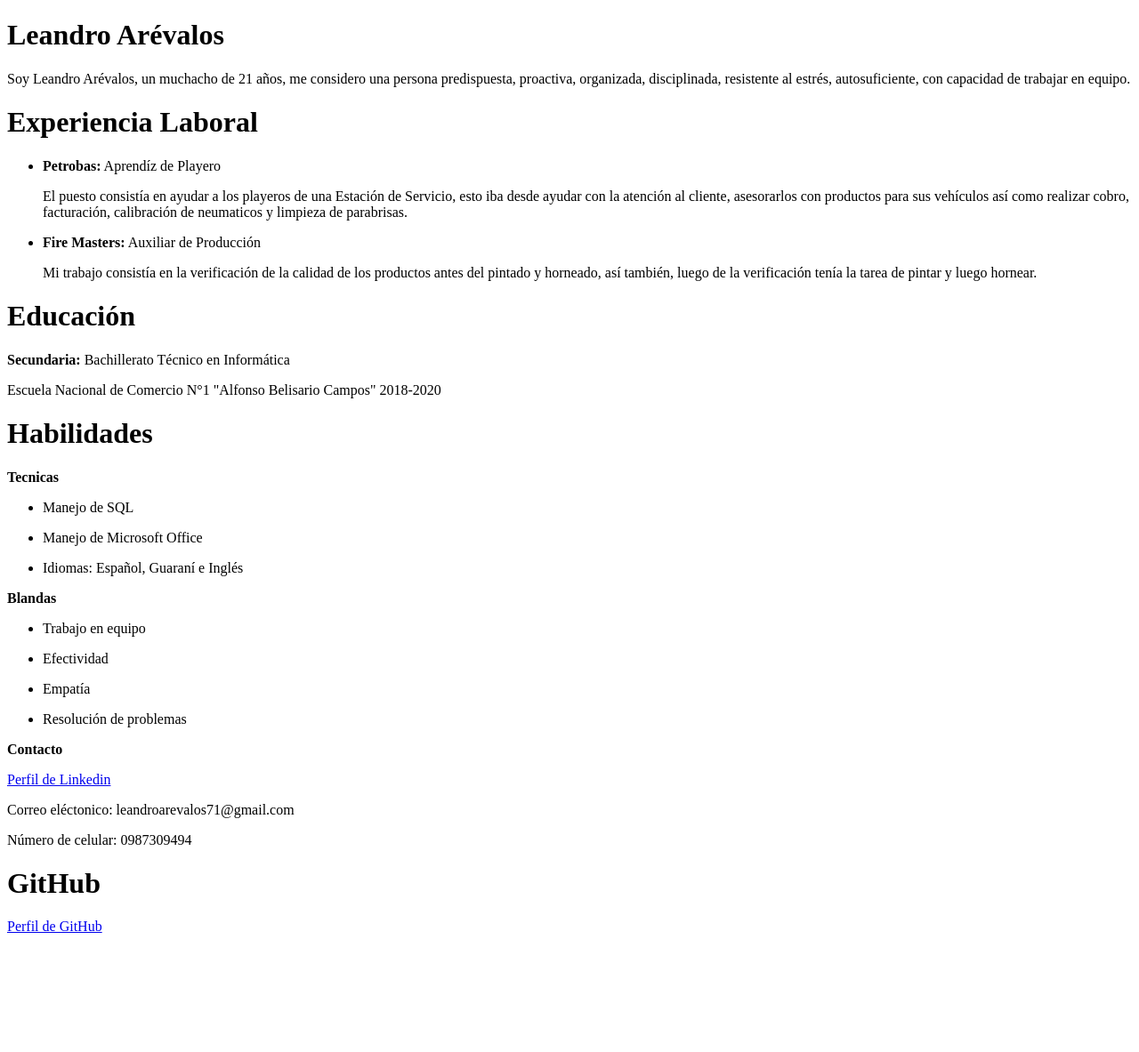
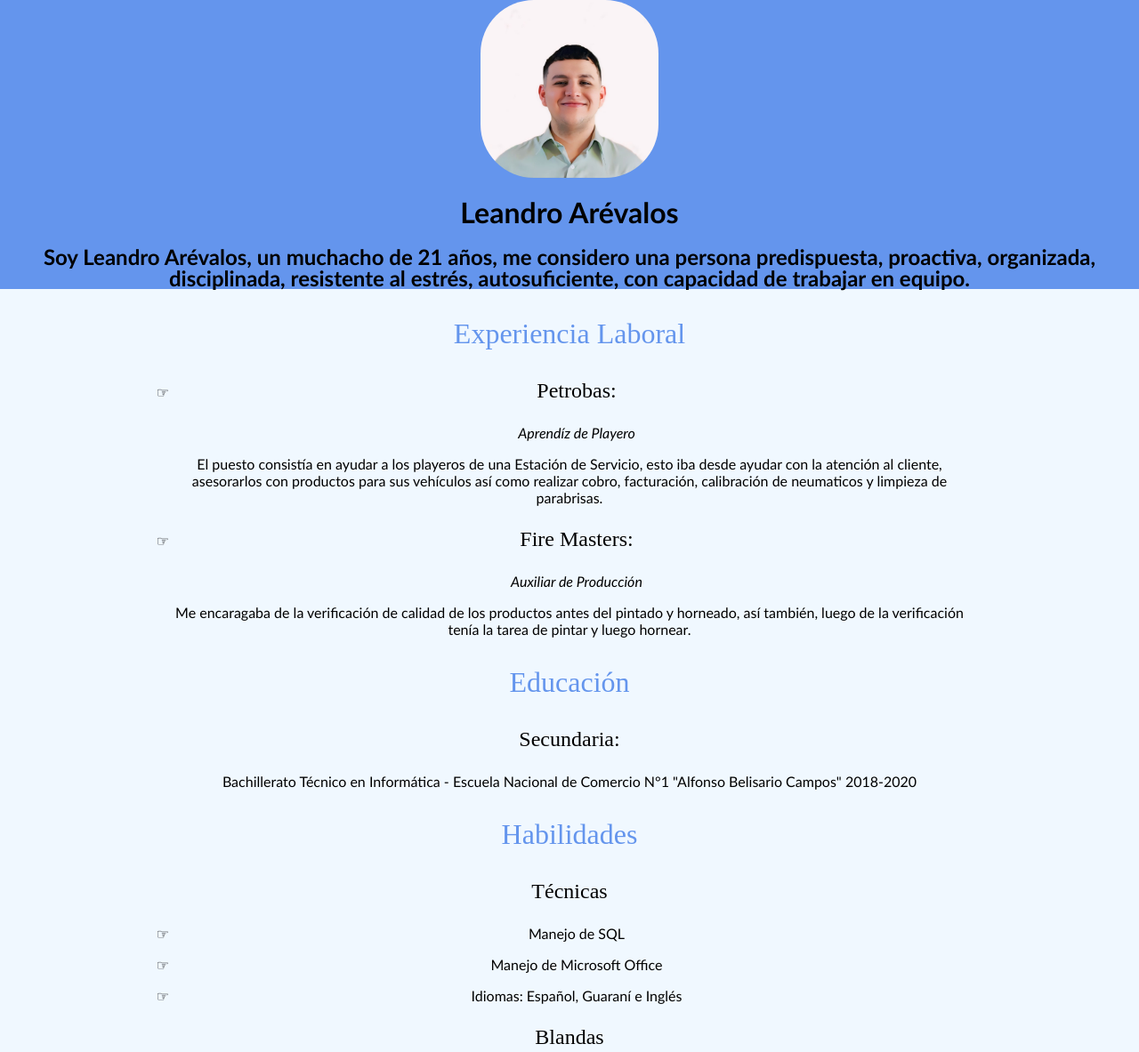
Before and after one commit to Lequi03/Mi_CV, a plain HTML site: page index.html in a window 1280 px wide. Shown: the top 1183 px of the page at 89% size. Before the commit the page ends 1067 px from the top, so only its background shows below. Drawn offline with Linux system fonts and the light colour scheme.

Commit message:
CV_estilizado

```diff
--- a/index.html
+++ b/index.html
@@ -4,77 +4,90 @@
     <meta charset="UTF-8" />
     <meta name="viewport" content="width=device-width, initial-scale=1.0" />
     <title>CV_Leandro_Arevalos</title>
+    <link rel="stylesheet" href="style.css" />
   </head>
-
   <body>
-
-  <header>
-  <p class="titulos"><h1>Leandro Arévalos</h1></p>
-  <p>
-    Soy Leandro Arévalos, un muchacho de 21 años, me considero una persona
-    predispuesta, proactiva, organizada, disciplinada, resistente al estrés,
-    autosuficiente, con capacidad de trabajar en equipo.
-  </p>
-</header>
-    <div>
-      <p class="titulos"><h1>Experiencia Laboral</h1></p>
+      <div class="cabecera">
+        <div class="fotoperfil1">
+          <img class="fotoperfil" src="CARA.jpg" width="200" height="200" />
+        </div>
+        <div class="nombre">
+          <h1>Leandro Arévalos</h1>
+        </div>
+        <div class="descripcion">
+          <h2>
+            Soy Leandro Arévalos, un muchacho de 21 años, me considero una
+            persona predispuesta, proactiva, organizada, disciplinada,
+            resistente al estrés, autosuficiente, con capacidad de trabajar en
+            equipo.
+          </h2>
+        </div>
+      </div>
+    <div class="contenido">
+      <section class="experiencias">
+        <p class="titulos">Experiencia Laboral</p>
         <ul>
           <li>
-          <p class="titulos"><strong>Petrobas:</strong> Aprendíz de Playero</p>
+            <p class="titulos2">Petrobas:</p>
+            <p class="titulos3">Aprendíz de Playero</p>
           </li>
           <p>
             El puesto consistía en ayudar a los playeros de una Estación de
             Servicio, esto iba desde ayudar con la atención al cliente,
-          asesorarlos con productos para sus vehículos así como realizar cobro,
-          facturación, calibración de neumaticos y limpieza de parabrisas.
+            asesorarlos con productos para sus vehículos así como realizar
+            cobro, facturación, calibración de neumaticos y limpieza de
+            parabrisas.
           </p>
           <li>
-          <p class="titulos"><strong>Fire Masters:</strong> Auxiliar de Producción</p>
+            <p class="titulos2">Fire Masters:</p>
+            <p class="titulos3">Auxiliar de Producción</p>
           </li>
           <p>
-          Mi trabajo consistía en la verificación de la calidad de los productos
-          antes del pintado y horneado, así también, luego de la verificación
-          tenía la tarea de pintar y luego hornear.
+            Me encaragaba de la verificación de calidad de los
+            productos antes del pintado y horneado, así también, luego de la
+            verificación tenía la tarea de pintar y luego hornear.
           </p>
         </ul>
-    </div>
-    <div>
-      <h1>Educación</h1>
-      <p><strong>Secundaria:</strong> Bachillerato Técnico en Informática</p>
+      </section>
+      <section class="educacion">
+        <p class="titulos">Educación</p>
+        <p class="titulos2">Secundaria:</p>
         <p>
-        Escuela Nacional de Comercio N°1 "Alfonso Belisario Campos" 2018-2020
+          Bachillerato Técnico en Informática - Escuela Nacional de Comercio N°1
+          "Alfonso Belisario Campos" 2018-2020
         </p>
-    </div>
-    <div>
-      <h1>Habilidades</h1>
-      <strong>Tecnicas</strong>
+      </section>
+      <section class="habilidades">
+        <p class="titulos">Habilidades</p>
+        <p class="titulos2">Técnicas</p>
         <ul>
           <li><p>Manejo de SQL</p></li>
           <li><p>Manejo de Microsoft Office</p></li>
           <li><p>Idiomas: Español, Guaraní e Inglés</p></li>
         </ul>
-      <strong>Blandas</strong>
+        <p class="titulos2">Blandas</p>
         <ul>
           <li><p>Trabajo en equipo</p></li>
           <li><p>Efectividad</p></li>
-        <li><p>Empatía</p></li>
           <li><p>Resolución de problemas</p></li>
         </ul>
-    </div>
-    <div>
-      <p><strong>Contacto</strong></p>
-      <p>
+      </section>
+      <section class="contacto">
+        <p class="titulos">Contacto</p>
+        <p class="titulos3">
+          Linkedin:
           <a
             href="https://www.linkedin.com/in/leandro-ar%C3%A9valos-907704297/"
             target="_blank"
             >Perfil de Linkedin</a
           >
         </p>
-      <p>Correo eléctonico: leandroarevalos71@gmail.com</p>
-      <p>Número de celular: 0987309494</p>
+        <p class="titulos3">Correo electrónico: leandroarevalos71@gmail.com</p>
+        <p class="titulos3">Número de celular: 0987309494</p>
+      </section>
     </div>
     <footer>
-        <h1>GitHub</h1>
+      <p>GitHub</p>
       <p><a href="//github.com/Lequi03" target="_blank">Perfil de GitHub</a></p>
     </footer>
   </body>
--- a/style.css
+++ b/style.css
@@ -1,9 +1,57 @@
-.div {
+body {
+  font-family:'Gill Sans', 'Gill Sans MT', Calibri, 'Trebuchet MS', sans-serif;
   display: block;
-  justify-content: space-around;
-  align-items: center;
-  margin: 10px 10px;
+  background-color:aliceblue;
+  text-align: center;
+  margin: 0px;
+}
+.cabecera {
+  background-color: cornflowerblue;
+  display: block;
+  text-align: center;
+  line-height: 1;
+}
+.contenido {
+  max-width: 900px;
+  margin: auto;
+  box-shadow: black;
+}
+.fotoperfil {
+  border-radius: 30%;
+}
+.descripcion {
+  margin: 5px 0px;
 }
 .titulos {
-    color: blue;
+  font-family: 'Times New Roman', Times, serif;
+  font-size: 2em;
+  color: cornflowerblue;
 }
+.titulos2 {
+  font-family: 'Times New Roman', Times, serif;
+  font-size: 1.5em;
+}
+.titulos3 {
+  font-style: italic;
+}
+ul {
+  list-style-type: "☞";
+  padding-left: 0;
+}
+li {
+  padding-left: 1em;
+}
+a:link {
+  color: aquamarine;
+}
+a:visited {
+  color: brown;
+}
+a:hover {
+  background-color: darkgoldenrod;
+}
+footer {
+  background-color: cornflowerblue;
+  color: white;
+  padding: 10px;
+}
```
Also changed, not shown: CARA.jpg (added). Lines whose indentation alone changed are shown as unchanged.
